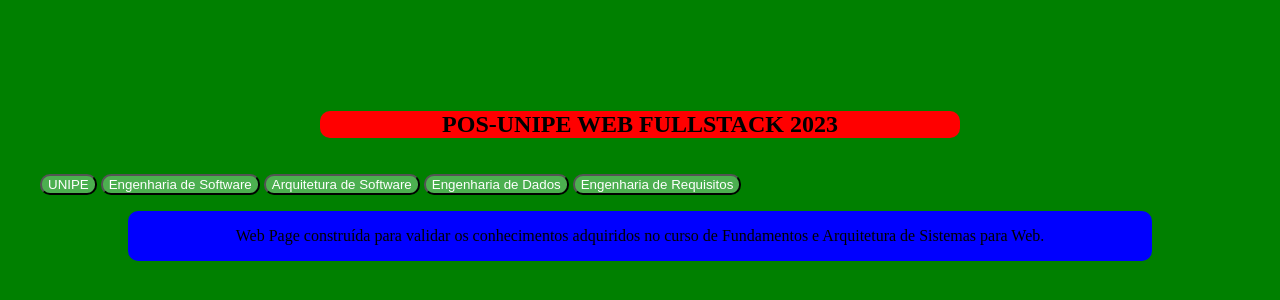
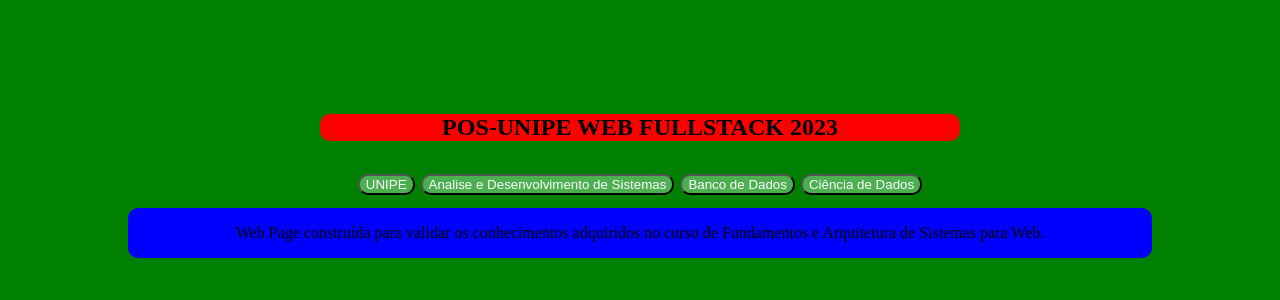
Before and after one commit to Matheus-Azevedo/POS-UNIPE-WEB-2023, a plain HTML site: page FUNDAMENTOS-E-ARQUITETURA-DE-SISTEMAS-PARA-WEB/Web-Page/index.html in a window 1280 px wide. Shown: the part 224-524 px from the top of the page. Drawn offline with Linux system fonts and the light colour scheme.

Commit message:
UPDATE: Fundamentos - web page

```diff
--- a/FUNDAMENTOS-E-ARQUITETURA-DE-SISTEMAS-PARA-WEB/Web-Page/index.css
+++ b/FUNDAMENTOS-E-ARQUITETURA-DE-SISTEMAS-PARA-WEB/Web-Page/index.css
@@ -8,6 +8,18 @@ body {
 button {
   background-color: #4caf50;
   border-radius: 10px;
+  transition: box-shadow 0.3s; /* Adicione uma transição suave para suavizar a mudança */
+  margin: 3px;
+}
+
+button:hover {
+  box-shadow: 0 0 10px rgba(0, 0, 0, 0.3); /* Adicione uma sombra ao passar o mouse */
+}
+
+nav {
+  display: flex;
+  justify-content: center;
+  padding: 10px;
 }
 
 a {
--- a/FUNDAMENTOS-E-ARQUITETURA-DE-SISTEMAS-PARA-WEB/Web-Page/index.html
+++ b/FUNDAMENTOS-E-ARQUITETURA-DE-SISTEMAS-PARA-WEB/Web-Page/index.html
@@ -10,21 +10,26 @@
     <section class="box2">
       <h1 class="title">POS-UNIPE WEB FULLSTACK 2023</h1>
       <nav>
-        <ul>
         <button>
-            <a href="https://www.unipe.edu.br/pos-graduacao/">UNIPE</a>
+          <a href="https://www.unipe.edu.br/">UNIPE</a>
         </button>
         <button>
-            <a href="https://www.unipe.edu.br/pos-graduacao/curso/engenharia-de-software/">Engenharia de Software</a>
+          <a
+            href="https://www.cruzeirodosulvirtual.com.br/graduacao/analise-e-desenvolvimento-de-sistemas/?utm_source=portal-unipe&utm_medium=modal&utm_campaign=direcionamentoead"
+            >Analise e Desenvolvimento de Sistemas</a
+          >
         </button>
         <button>
-            <a href="https://www.unipe.edu.br/pos-graduacao/curso/arquitetura-de-software/">Arquitetura de Software</a>
+          <a
+            href="https://www.cruzeirodosulvirtual.com.br/graduacao/banco-de-dados/?utm_source=portal-unipe&utm_medium=modal&utm_campaign=direcionamentoead"
+            >Banco de Dados</a
+          >
         </button>
         <button>
-            <a href="https://www.unipe.edu.br/pos-graduacao/curso/engenharia-de-dados/">Engenharia de Dados</a>
-          </button>
-          <button>
-            <a href="https://www.unipe.edu.br/pos-graduacao/curso/engenharia-de-requisitos/">Engenharia de Requisitos</a>
+          <a
+            href="https://www.cruzeirodosulvirtual.com.br/graduacao/ciencia-de-dados/?utm_source=portal-unipe&utm_medium=modal&utm_campaign=direcionamentoead"
+            >Ciência de Dados</a
+          >
         </button>
       </nav>
       <div class="box1">
```
Lines whose indentation alone changed are shown as unchanged.
